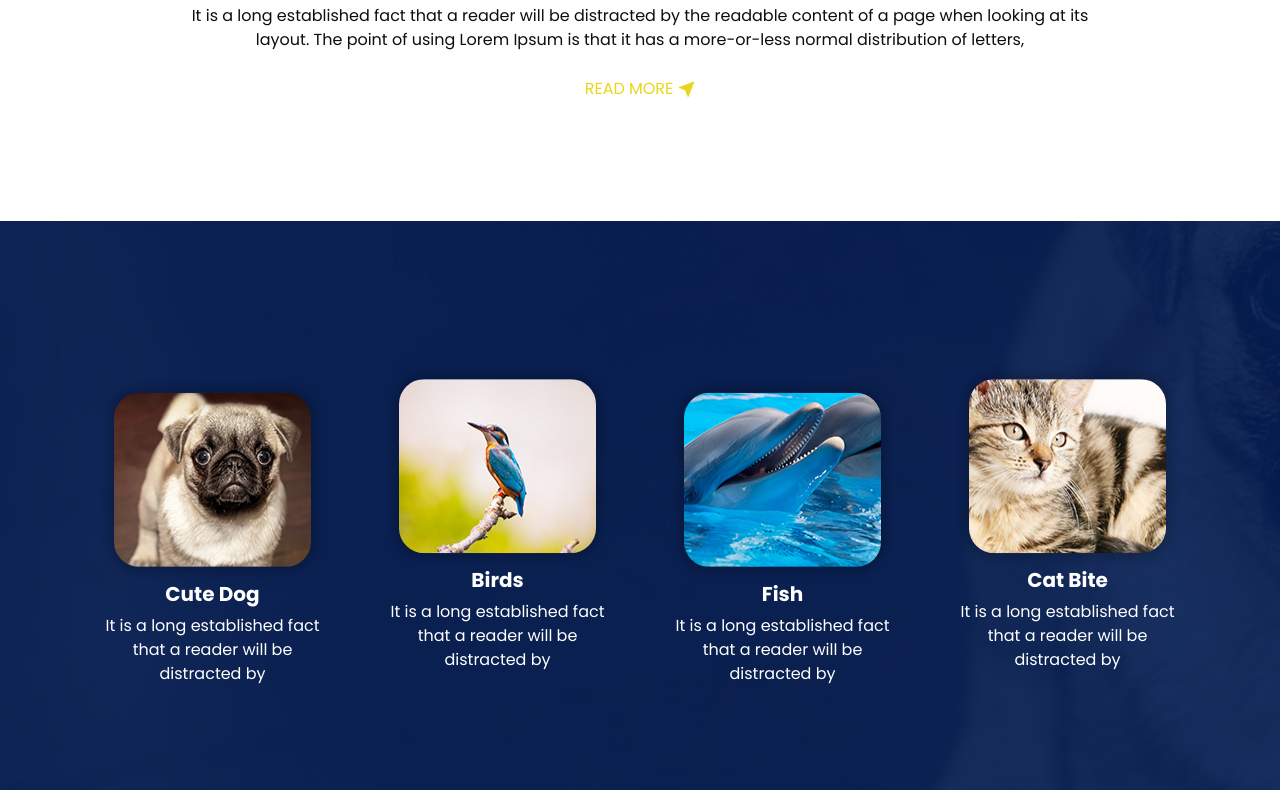
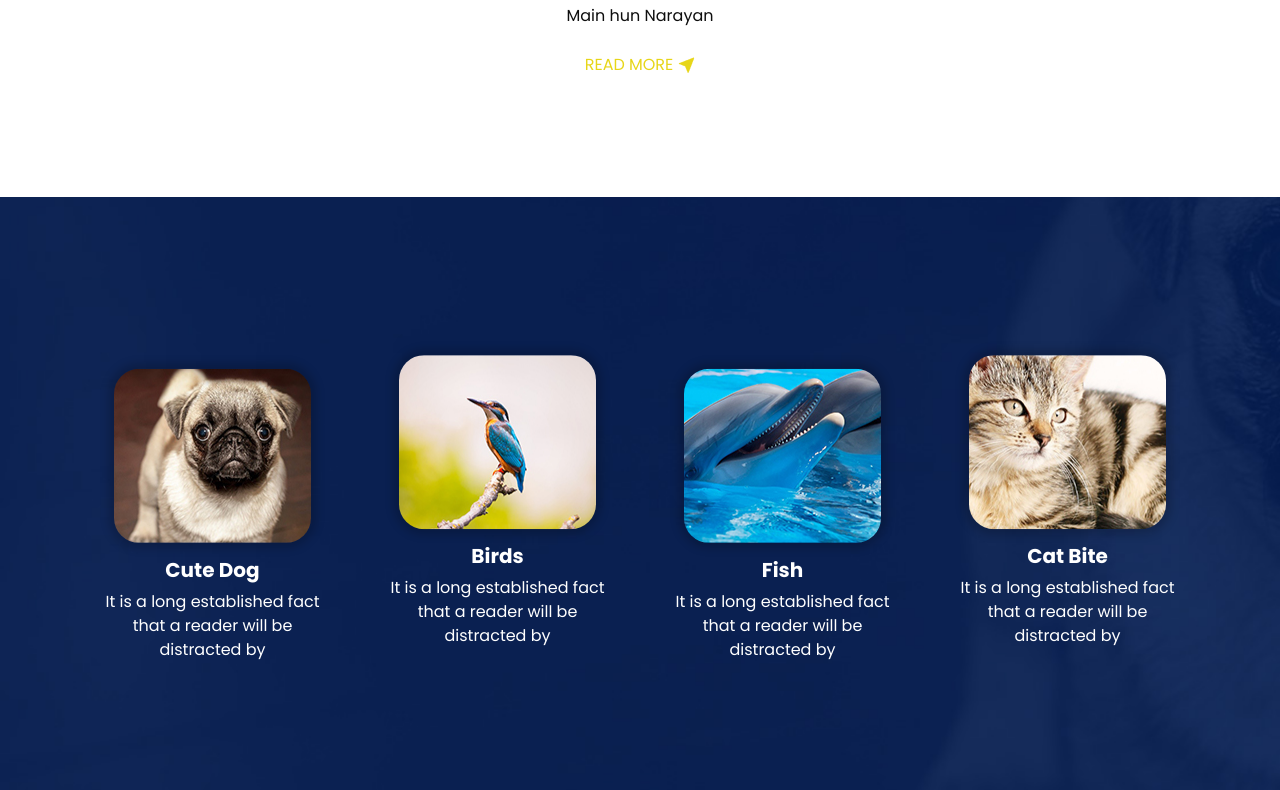
Before and after one commit to robonari2023/robonari.github.io, a plain HTML site: page about.html in a window 1280 px wide. Shown: the part 293-1083 px from the top of the page. Drawn offline with nearby package versions, Linux system fonts and the light colour scheme.

Commit message:
Update about.html

```diff
--- a/about.html
+++ b/about.html
@@ -81,7 +81,7 @@
           </h2>
         </div>
         <p>
-          It is a long established fact that a reader will be distracted by the readable content of a page when looking at its layout. The point of using Lorem Ipsum is that it has a more-or-less normal distribution of letters,
+Main hun Narayan
         </p>
         <div class="btn-box">
           <a href="">
```
